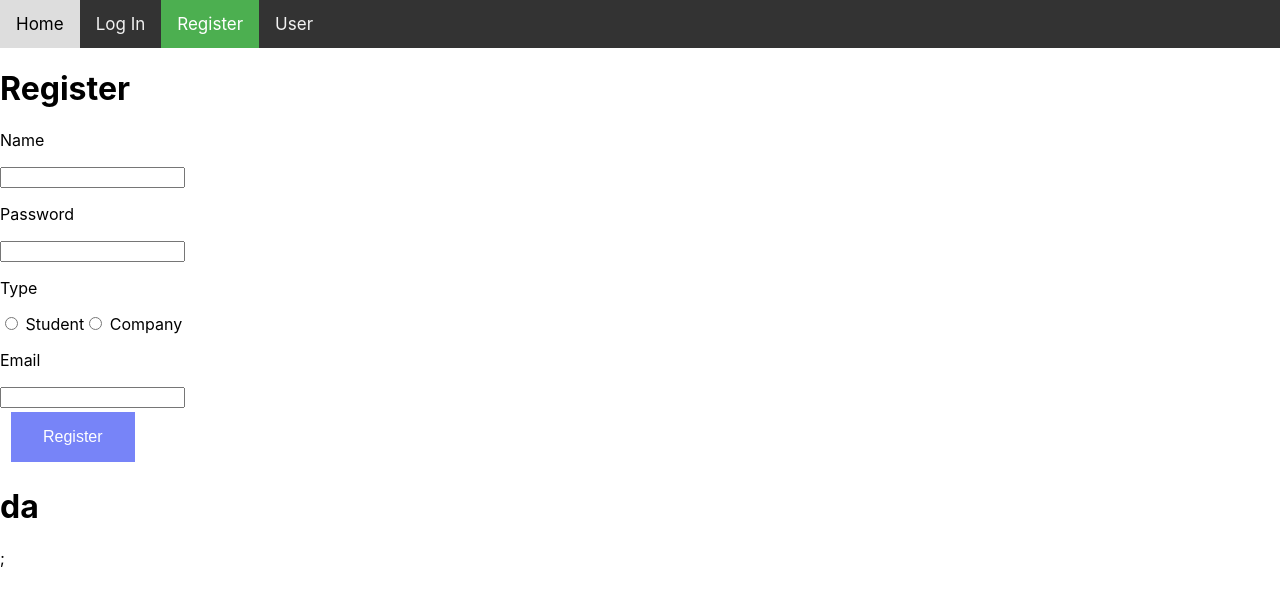
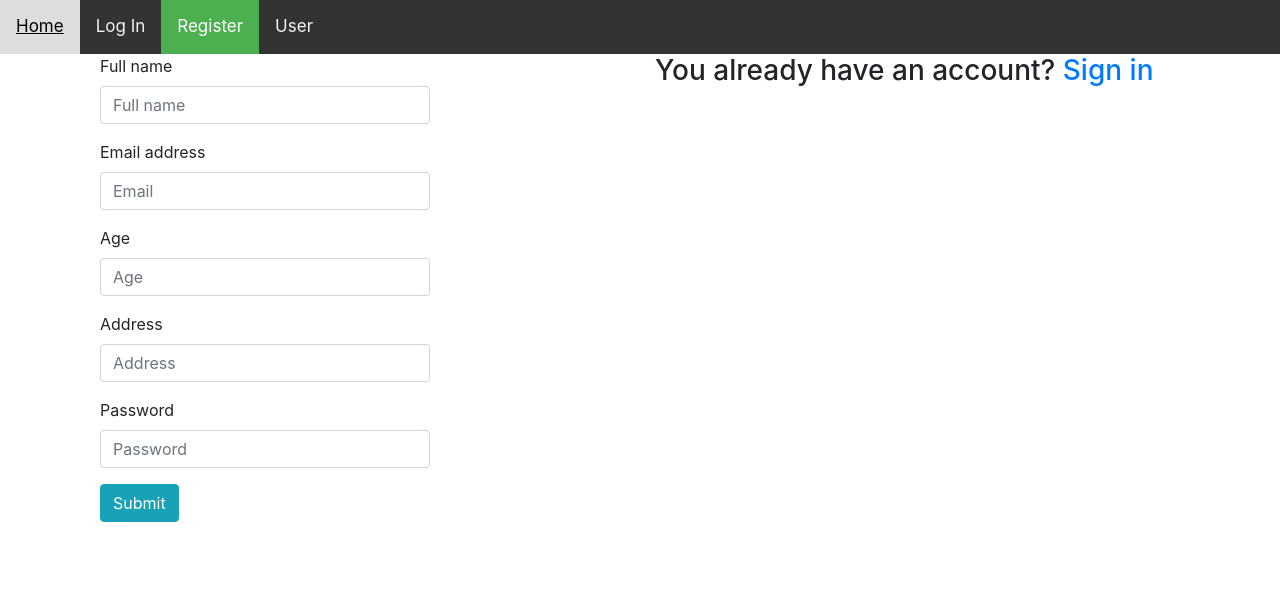
Before and after one commit to snokaru/student-connect, a React (Create React App) app in the folder frontend/: page /register in a window 1280 px wide. Shown: the top 602 px of the page. Built offline with nearby package versions, Linux system fonts and the light colour scheme; the HTML template or start-up script is replaced by a standard one.

Commit message:
Added bootstrap

```diff
--- a/frontend/package.json
+++ b/frontend/package.json
@@ -7,6 +7,7 @@
     "@testing-library/react": "^11.2.6",
     "@testing-library/user-event": "^12.8.3",
     "axios": "^0.21.1",
+    "bootstrap": "^4.6.0",
     "react": "^17.0.2",
     "react-dom": "^17.0.2",
     "react-router-dom": "^5.2.0",
--- a/frontend/src/App.js
+++ b/frontend/src/App.js
@@ -5,6 +5,7 @@ import UserState from "./components/UserState/UserState";
 import Home from "./components/Pages/Home";
 import NavBar from "./components/Layout/Navbar/Navbar";
 import User from "./components/Pages/User";
+import "bootstrap/dist/css/bootstrap.min.css";
 import { BrowserRouter as Router, Switch, Route } from "react-router-dom";
 
 const App = () => {
--- a/frontend/src/components/LoginForm/LoginForm.js
+++ b/frontend/src/components/LoginForm/LoginForm.js
@@ -1,28 +1,67 @@
-import React from "react";
+import React, { Fragment, useState } from "react";
 import classes from "./LoginForm.module.css";
 
 const LoginForm = () => {
+  const [user, setUser] = useState({
+    email: "",
+    password: "",
+  });
+  const { email, password } = user;
+
+  const onChange = (e) => {
+    setUser({ ...user, [e.target.name]: e.target.value });
+  };
+  const onSubmit = (e) => {
+    e.preventDefault();
+    console.log("logat");
+  };
   return (
     <React.Fragment>
-      <div className={classes.container}>
-        <form className={classes.item}>
-          <h1>Log In</h1>
-          <fieldset>
-            <label for="email">Email</label>
-            <input type="email" id="email" name="email" />
-          </fieldset>
-          <fieldset>
-            <label>
-              <p>Password</p>
-              <input type="password" id="password" name="password" />
-            </label>
-          </fieldset>
-          <div>
-            <button type="submit" className={classes.button}>
-              Submit
-            </button>
+      <div className="container">
+        <div className="row">
+          <div className="col-sm">
+            <form onSubmit={onSubmit}>
+              <div className="form-group">
+                <label className="control-label col-sm-5" for="email">
+                  Email address
+                </label>
+                <div className="col-sm-8">
+                  <input
+                    onChange={onChange}
+                    type="email"
+                    className="form-control"
+                    name="email"
+                    value={email}
+                    required
+                    placeholder="Email"
+                  />
+                </div>
+              </div>
+              <div className="form-group">
+                <label className="control-label col-sm-5" for="password">
+                  Password
+                </label>
+                <div className="col-sm-8">
+                  <input
+                    onChange={onChange}
+                    type="password"
+                    className="form-control"
+                    name="password"
+                    value={password}
+                    required
+                    placeholder="Password"
+                  />
+                </div>
+              </div>
+              <div className="col-sm-offset-2 col-sm-10">
+                <input type="submit" class="btn btn-info" value="Submit" />
+              </div>
+            </form>
           </div>
-        </form>
+          <div className="col-sm">
+            <h3>Sign in and search opportunities</h3>
+          </div>
+        </div>
       </div>
     </React.Fragment>
   );
--- a/frontend/src/components/RegisterForm/RegisterForm.js
+++ b/frontend/src/components/RegisterForm/RegisterForm.js
@@ -1,43 +1,124 @@
-import React from "react";
-import { Container, Row, Col } from "reactstrap";
+import React, { Fragment, useState } from "react";
 import classes from "./RegisterForm.module.css";
+import { NavLink } from "react-router-dom";
+const RegisterForm = () => {
+  const [user, setUser] = useState({
+    name: "",
+    email: "",
+    age: "",
+    address: "",
+    password: "",
+  });
+  const { name, email, age, address, password } = user;
 
-const RegisterForm = () => {
+  const onChange = (e) => {
+    setUser({ ...user, [e.target.name]: e.target.value });
+  };
+  const onSubmit = (e) => {
+    e.preventDefault();
+    console.log("inregistrat");
+  };
   return (
-    <Container>
-      <Row>
-        <Col>
-          <form>
-            <h1>Register</h1>
-            <label>
-              <p>Name</p>
-              <input type="name" name="name" />
+    <Fragment>
+      <div className="container">
+        <div className="row">
+          <div className="col-sm">
+            <form onSubmit={onSubmit}>
+              <div className="form-group">
+                <label className="control-label col-sm-5" for="name">
+                  Full name
                 </label>
-            <label>
-              <p>Password</p>
-              <input type="password" name="password" />
+                <div className="col-sm-8">
+                  <input
+                    onChange={onChange}
+                    type="text"
+                    className="form-control"
+                    name="name"
+                    value={name}
+                    required
+                    placeholder="Full name"
+                  />
+                </div>
+              </div>
+              <div className="form-group">
+                <label className="control-label col-sm-5" for="email">
+                  Email address
                 </label>
-            <div>
-              <p>Type</p>
-              <input type="radio" value="Student" name="gender" /> Student
-              <input type="radio" value="Company" name="gender" /> Company
+                <div className="col-sm-8">
+                  <input
+                    onChange={onChange}
+                    type="email"
+                    className="form-control"
+                    name="email"
+                    value={email}
+                    required
+                    placeholder="Email"
+                  />
                 </div>
-            <label>
-              <p>Email</p>
-              <input type="email" name="email" />
+              </div>
+              <div className="form-group">
+                <label className="control-label col-sm-5" for="age">
+                  Age
                 </label>
-            <div>
-              <button type="submit" className={classes.button}>
-                Register
-              </button>
+                <div className="col-sm-8">
+                  <input
+                    onChange={onChange}
+                    type="text"
+                    className="form-control"
+                    name="age"
+                    value={age}
+                    required
+                    placeholder="Age"
+                  />
+                </div>
+              </div>
+              <div className="form-group">
+                <label className="control-label col-sm-5" for="age">
+                  Address
+                </label>
+                <div className="col-sm-8">
+                  <input
+                    onChange={onChange}
+                    type="text"
+                    className="form-control"
+                    name="address"
+                    value={address}
+                    required
+                    placeholder="Address"
+                  />
+                </div>
+              </div>
+              <div className="form-group">
+                <label className="control-label col-sm-5" for="password">
+                  Password
+                </label>
+                <div className="col-sm-8">
+                  <input
+                    onChange={onChange}
+                    type="password"
+                    className="form-control"
+                    name="password"
+                    value={password}
+                    required
+                    placeholder="Password"
+                  />
+                </div>
+              </div>
+
+              <div className="col-sm-offset-2 col-sm-10">
+                <input type="submit" class="btn btn-info" value="Submit" />
               </div>
             </form>
-        </Col>
-        <Col>
-          <h1>da</h1>
-        </Col>
-      </Row>
-    </Container>
+          </div>
+          <div className="col-sm">
+            <h3>
+              You already have an account?
+              <NavLink to="/login"> Sign in</NavLink>
+            </h3>
+          </div>
+        </div>
+      </div>
+    </Fragment>
   );
 };
 
--- a/frontend/src/components/UserState/UserState.js
+++ b/frontend/src/components/UserState/UserState.js
@@ -19,7 +19,7 @@ const UserState = (props) => {
   };
   const [state, dispatch] = useReducer(UserReducer, initialState);
   return (
-    <UserContext.Provider value={{}}>{props.children};</UserContext.Provider>
+    <UserContext.Provider value={{}}>{props.children}</UserContext.Provider>
   );
 };
 
```
Also changed, not shown: frontend/src/components/Layout/JobComponent/Job.js (+13 -21 lines), frontend/src/components/Pages/Home.js (+25 -12 lines), 1 other file (tests, documents, lock files or other folders). Lines whose indentation alone changed are shown as unchanged.
